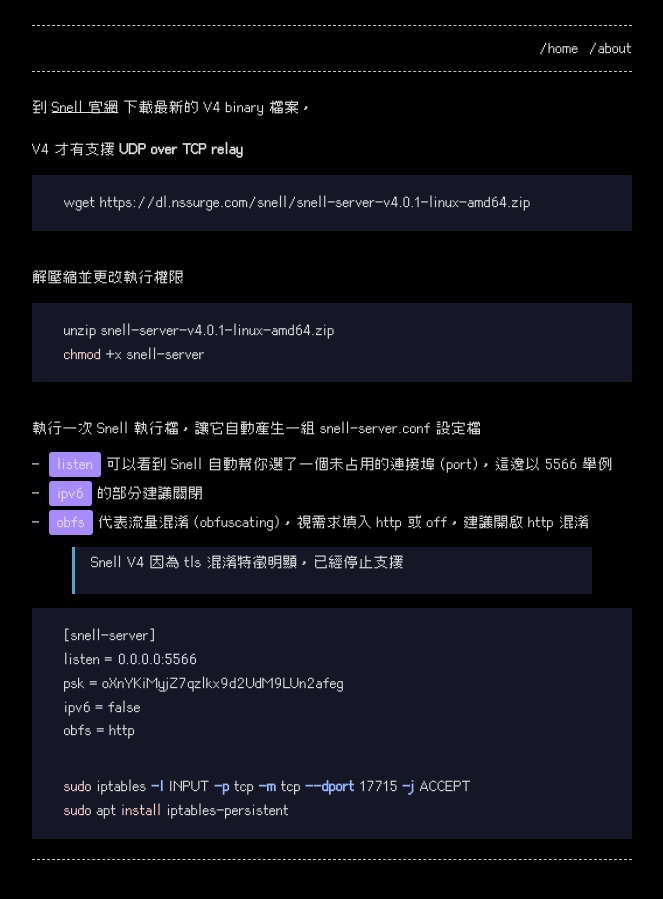
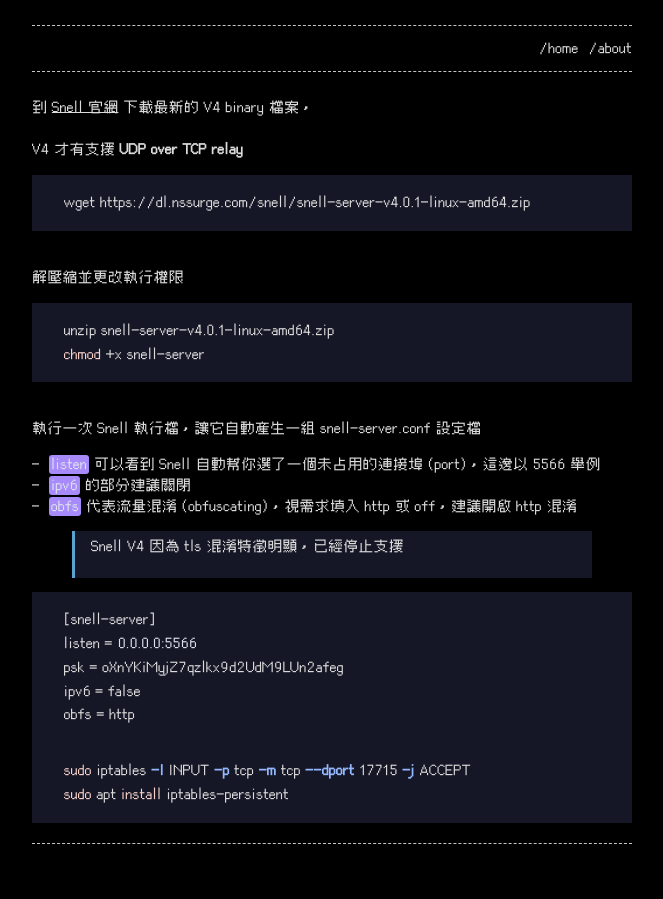
Before and after one commit to morningdip/home, a Jekyll site: the page built from _posts/2024-01-08-ponte.md, in a window 1280 px wide. Shown: the whole page, without its empty margins (308-971 px from the left). Built offline with Jekyll 4.4.1, drawn with Linux system fonts in a browser that asks for light colours.

Commit message:
Update base.scss

```diff
--- a/_sass/base.scss
+++ b/_sass/base.scss
@@ -22,7 +22,7 @@ $container-max-width:  600px !default;
 body { background-color: var(--background-color);  margin: 0 auto;  padding: 0;  font-family: $base-font-family;  font-size: $base-font-size;  color: var(--text-color);  text-align: left;  line-height: $base-line-height !important; }
 h1, h2, h3, h4, h5, h6 { font-size: $base-font-size;  margin: 0px;  margin-top: 22px;  font-weight: bold;  color: var(--text-color); }
 p, ol { margin: 0px;  color: var(--text-color); }
-ul, li { margin: 8px 0px;  color: var(--text-color); }
+ul, li { margin: 0px 0px;  color: var(--text-color); }
 a { text-decoration: underline;  color: var(--link-color); }
 a:hover { color: var(--background-color); background-color: var(--base-color); }
 blockquote {
@@ -92,7 +92,7 @@ code.language-plaintext.highlighter-rouge {
   background-color: var(--lavender-floral);
   border-radius: 3px;
   color: var(--lavender-web);
-  padding: 4px 8px;
+  padding: 1px 2px;
 }
 .highlight .c { color: var(--roman-silver); font-style: italic } /* Comment */
 .highlight .err { color: var(--congo-pink); } /* Error */
```
